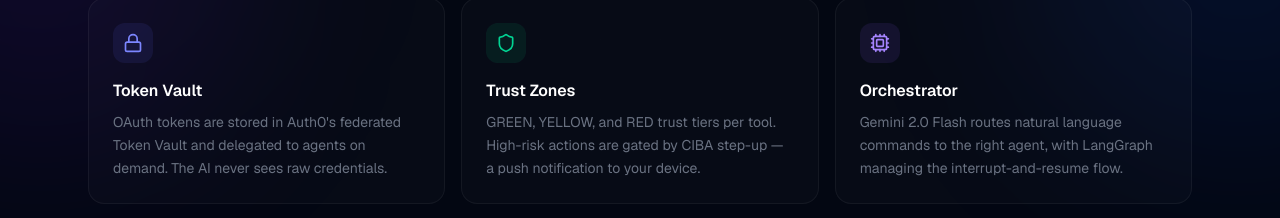
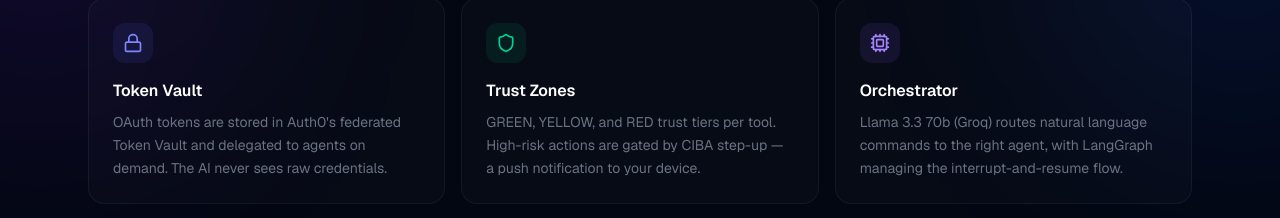
Before and after one commit to Unknown1502/Agentnet-Multi-Agent-Project-Orchestrator, a Next.js app: page / in a window 1280 px wide. Shown: the part 801-1019 px from the top of the page. Built offline with nearby package versions, Linux system fonts and the light colour scheme; no server answers.

Commit message:
Fix landing page: Groq not Gemini, correct GitHub link, 3 agents not 2

```diff
--- a/src/app/page.tsx
+++ b/src/app/page.tsx
@@ -82,7 +82,9 @@
               <ArrowRight className="h-4 w-4 transition-transform group-hover:translate-x-1" />
             </a>
             <a
-              href="https://github.com"
+              href="https://github.com/Unknown1502/Agentnet-Multi-Agent-Project-Orchestrator"
+              target="_blank"
+              rel="noopener noreferrer"
               className="inline-flex items-center gap-2 rounded-xl border border-white/10 bg-white/5 px-7 py-3.5 text-sm font-semibold text-gray-300 backdrop-blur-sm transition-all hover:border-white/20 hover:bg-white/10 hover:text-white"
             >
               <GitBranch className="h-4 w-4" />
@@ -93,7 +95,7 @@
           {/* Stats row */}
           <div className="mt-16 flex flex-wrap items-center justify-center gap-x-12 gap-y-4 text-center">
             {[
-              { value: "2", label: "AI Agents" },
+              { value: "3", label: "AI Agents" },
               { value: "Zero", label: "Exposed Credentials" },
               { value: "Real-time", label: "Trust Delegation" },
             ].map((stat) => (
@@ -141,8 +143,8 @@
               </div>
               <h3 className="mb-2 font-semibold text-white">Orchestrator</h3>
               <p className="text-sm leading-relaxed text-gray-500">
-                Gemini 2.0 Flash routes natural language commands to the right agent,
-                with LangGraph managing the interrupt-and-resume flow.
+                Llama 3.3 70b (Groq) routes natural language commands to the right
+                agent, with LangGraph managing the interrupt-and-resume flow.
               </p>
               <div className="pointer-events-none absolute inset-0 rounded-2xl bg-linear-to-br from-violet-500/5 to-transparent opacity-0 transition-opacity group-hover:opacity-100" />
             </div>
```
